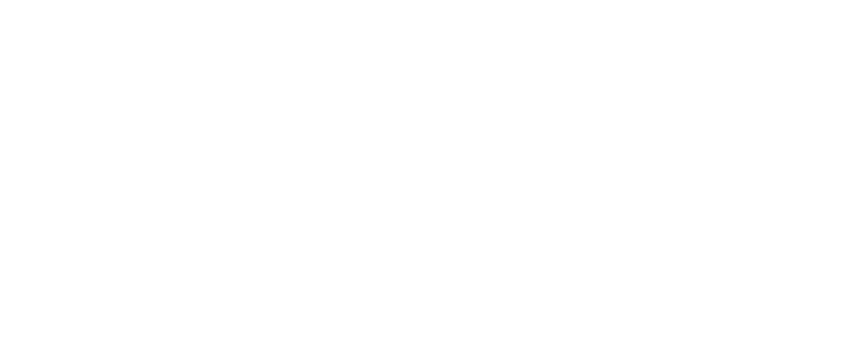
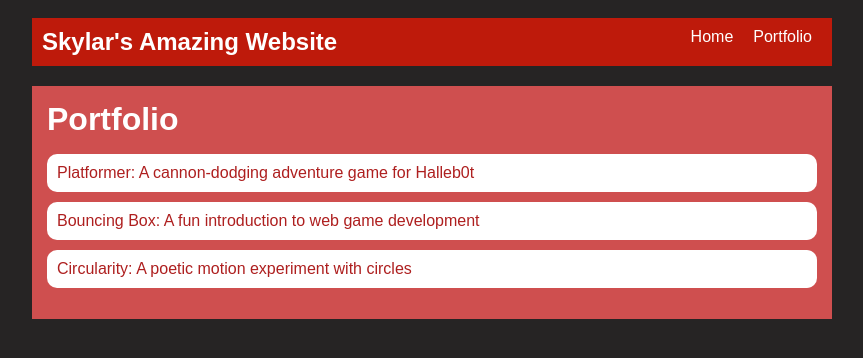
Before and after one commit to VicGiron1/VicGiron1.github.io, a plain HTML site: page portfolio.html in a window 1280 px wide. Shown: the whole page, without its empty margins (208-1071 px from the left). Drawn offline with Linux system fonts and the light colour scheme.

Commit message:
saving portfolio

```diff
--- a/portfolio.html
+++ b/portfolio.html
@@ -0,0 +1,43 @@
+<!DOCTYPE html>
+<html>
+ <head>
+   <title>My Awesome Website</title>
+   <link rel="stylesheet" href="style.css"/>
+ </head>
+
+
+ <body>
+   <!-- All content goes here -->
+   <div id="all-contents">
+     <nav>
+       <h1>Skylar's Amazing Website</h1>
+       <ul id="nav-ul">
+           <li class="nav-li">
+               <a href="index.html">Home</a>
+               </li>
+               <li class="nav-li">
+                   <a href="portfolio.html"> Portfolio</a>
+               </li>
+             </ul>
+          </nav>
+
+
+     <main>
+       <div class="content">
+           <h1>Portfolio</h1>
+           <ul id="portfolio">
+               <li>
+                   <a href="fsd-projects/platformer/">Platformer: A cannon-dodging adventure game for Halleb0t</a>
+                 </li>
+                 <li>
+                   <a href="fsd-projects/bouncing-box/">Bouncing Box: A fun introduction to web game development</a>
+                 </li>
+                 <li>
+                   <a href="fsd-projects/circularity/">Circularity: A poetic motion experiment with circles</a>
+                 </li>
+               </ul>
+               </div>
+     </main>
+   </div>
+ </body>
+</html>
--- a/style.css
+++ b/style.css
@@ -107,7 +107,7 @@ body {
   }
    #portfolio a {
     text-decoration: none;
-    color: #ffffff;
+    color: #ae1f1f;
   }
 
 
```
Also changed, not shown: index.html (+3 -2 lines).
